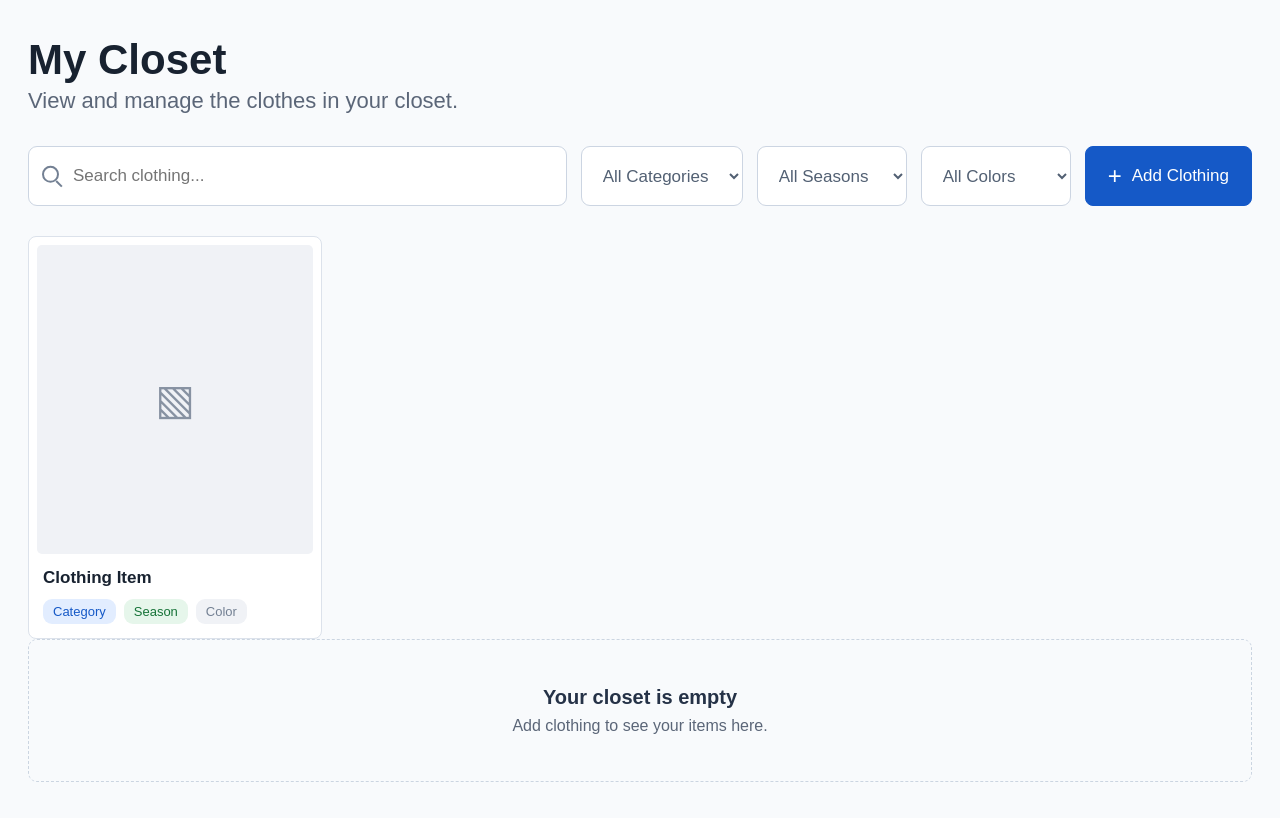
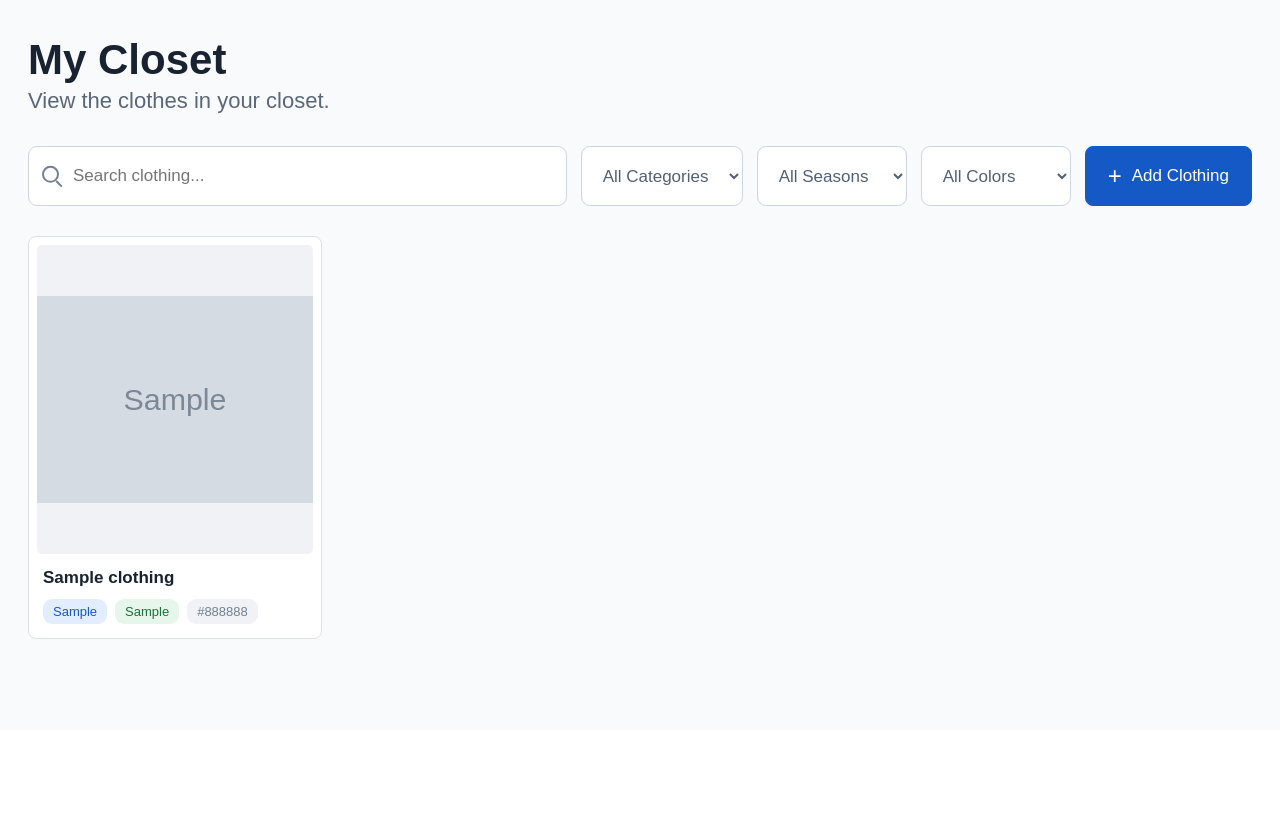
Before and after one commit to ryanWang007/LookForge, a Flask app: page /closet in a window 1280 px wide. Shown: the part 70-888 px from the top of the page. After the commit the page ends 709 px from the top, so only its background shows below. Run offline with Flask 3, Linux system fonts and the light colour scheme; tables that the repository leaves empty hold one stand-in row (values such as "Sample post"); grey boxes marked "Sample" are stand-in pictures.

Commit message:
Display clothing items from database

```diff
--- a/routes/closet.py
+++ b/routes/closet.py
@@ -1,11 +1,17 @@
-"""My Closet routes. The clothing-list feature will be built here."""
+"""My Closet routes."""
 
 from flask import Blueprint, render_template
+
+from db import get_db
 
 closet_bp = Blueprint("closet", __name__)
 
 
 @closet_bp.get("/closet")
 def index():
-    """Show the placeholder My Closet page."""
-    return render_template("closet.html")
+    """Show clothing items saved in the database."""
+    clothing_items = get_db().execute(
+        "SELECT id, name, category, color, season, photo_filename "
+        "FROM clothing ORDER BY created_at DESC, id DESC"
+    ).fetchall()
+    return render_template("closet.html", clothing_items=clothing_items)
--- a/templates/closet.html
+++ b/templates/closet.html
@@ -57,7 +57,7 @@
 
 <section class="closet-page">
   <h1 id="closet-title">My Closet</h1>
-  <p class="subtitle">View and manage the clothes in your closet.</p>
+  <p class="subtitle">View the clothes in your closet.</p>
 
   <!-- Search and filter form -->
   <form class="closet-toolbar" action="{{ url_for('closet.index') }}" method="get">
@@ -103,26 +103,42 @@
   </form>
 
     <!-- Clothing grid -->
+    {% if clothing_items %}
     <div class="clothing-grid">
+      {% for item in clothing_items %}
       <article class="clothing-card">
         <div class="clothing-photo">
+          {% if item["photo_filename"] %}
+          <img
+            src="{{ url_for('static', filename='uploads/' ~ item['photo_filename']) }}"
+            alt="{{ item['name'] }}"
+          >
+          {% else %}
           <span class="photo-placeholder" aria-hidden="true">▧</span>
+          {% endif %}
         </div>
 
-          <h2>Clothing Item</h2>
+        <h2>{{ item["name"] }}</h2>
         <div class="clothing-tags">
-              <span class="clothing-tag tag-category">Category</span>
-              <span class="clothing-tag tag-season">Season</span>
-              <span class="clothing-tag tag-color">Color</span>
+          {% if item["category"] %}
+          <span class="clothing-tag tag-category">{{ item["category"] }}</span>
+          {% endif %}
+          {% if item["season"] %}
+          <span class="clothing-tag tag-season{% if item['season'] == 'All Season' %} tag-all-season{% endif %}">{{ item["season"] }}</span>
+          {% endif %}
+          {% if item["color"] %}
+          <span class="clothing-tag tag-color">{{ item["color"] }}</span>
+          {% endif %}
         </div>
       </article>
+      {% endfor %}
     </div>
-
-    <!-- Empty closet message -->
+    {% else %}
     <div class="closet-empty">
       <h2>Your closet is empty</h2>
       <p>Add clothing to see your items here.</p>
     </div>
+    {% endif %}
 
 </section>
 {% endblock %}
```
Lines whose indentation alone changed are shown as unchanged.
